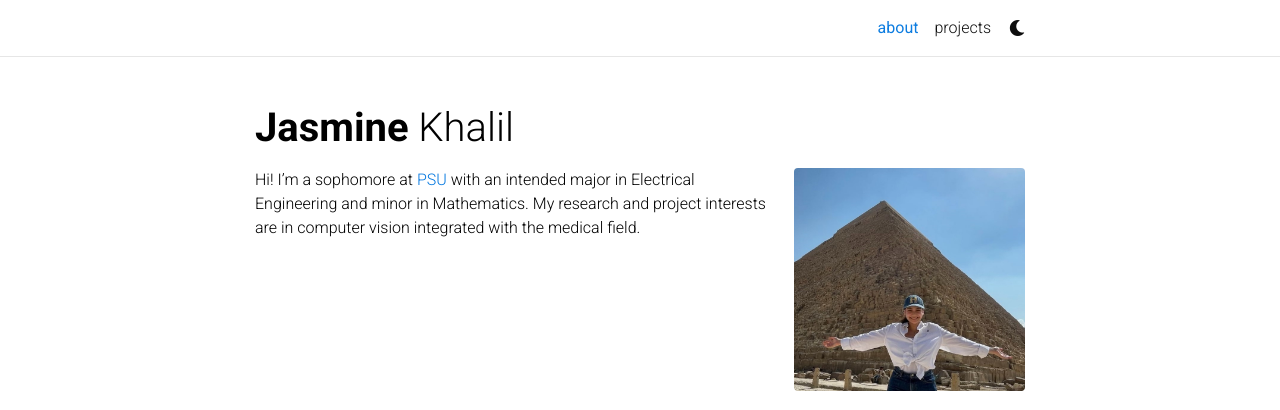
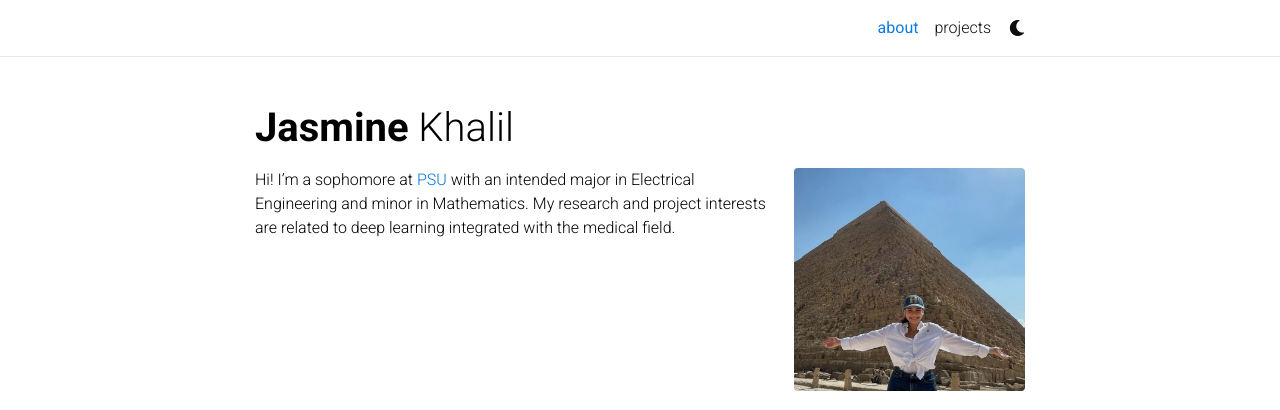
Before and after one commit to Jasminekhalil/jasminekhalil.github.io, a Jekyll site: the page built from _pages/about.md, in a window 1280 px wide. Shown: the top 410 px of the page. Built offline with Jekyll 4.4.1, drawn with Linux system fonts in a browser that asks for light colours; full-size pictures stand in for the smaller copies a plugin makes; comment, search, counter and statistics services are not loaded; a style sheet for code colours, icons or effects is not loaded.

Commit message:
Updated About Page

```diff
--- a/_pages/about.md
+++ b/_pages/about.md
@@ -14,4 +14,4 @@
 social: true  # includes social icons at the bottom of the page
 ---
 
-Hi! I'm a sophomore at [PSU](https://www.eecs.psu.edu/) with an intended major in Electrical Engineering and minor in Mathematics. My research and project interests are in computer vision integrated with the medical field.
+Hi! I'm a sophomore at [PSU](https://www.eecs.psu.edu/) with an intended major in Electrical Engineering and minor in Mathematics. My research and project interests are related to deep learning integrated with the medical field.
```
